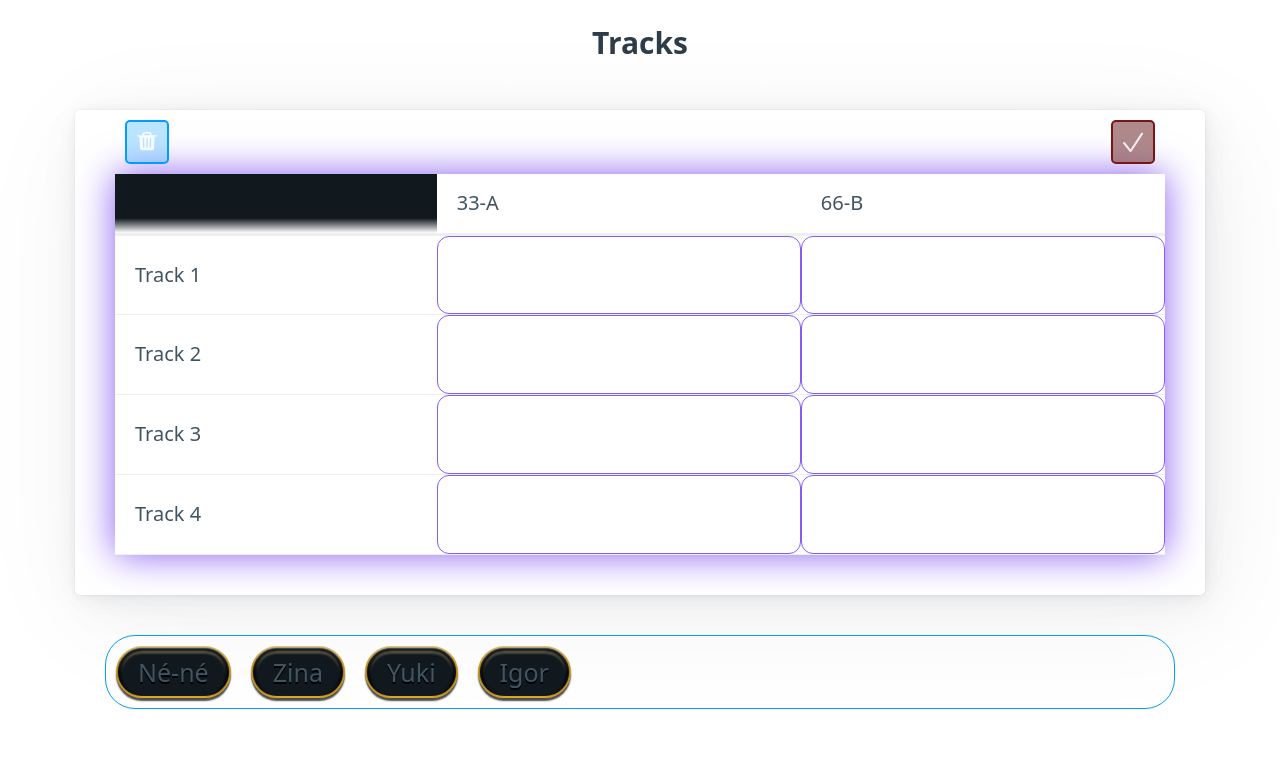
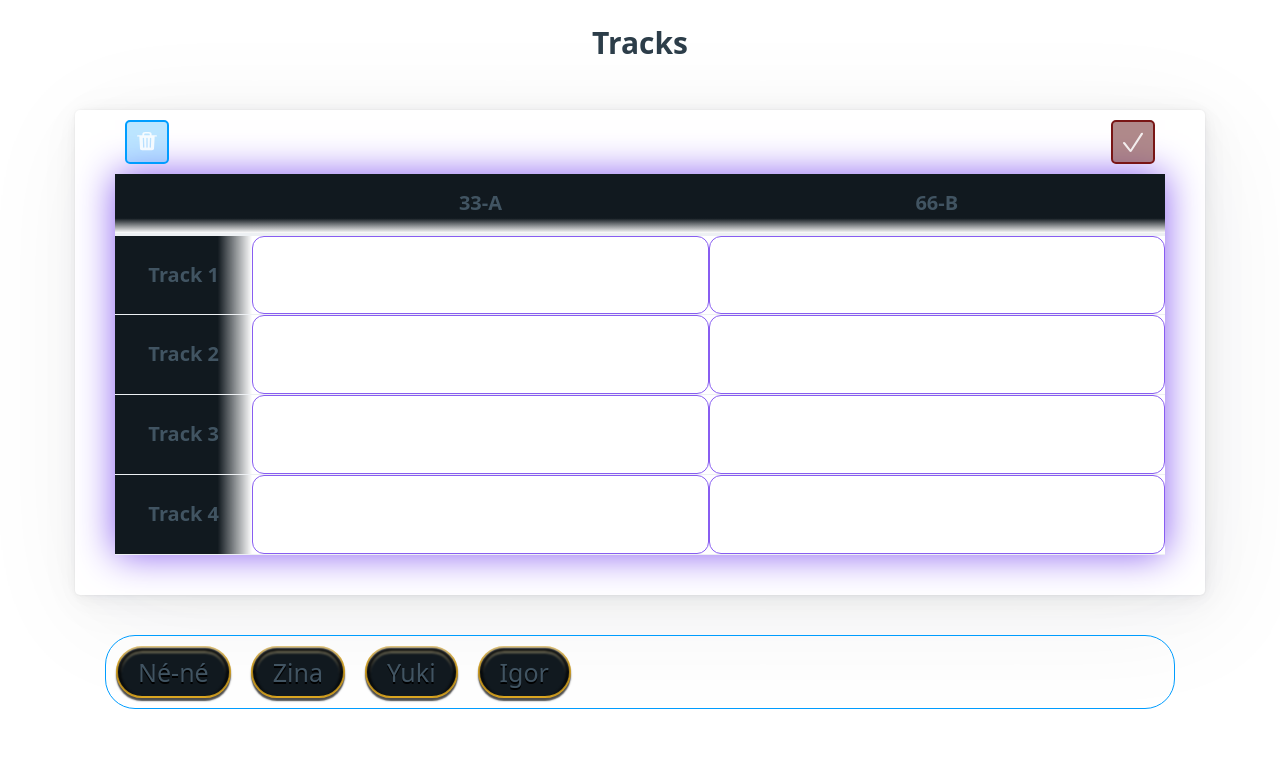
Before and after one commit to its-all-waves/cs50-final-setflow-tracks-in-svelte, a SvelteKit app: page /tracks in a window 1280 px wide. Shown: the top 765 px of the page. Built offline with nearby package versions, Linux system fonts and the light colour scheme.

Commit message:
make <Header> better: change dataset attributes; get rid of ugly svelte if statement; add css back in

```diff
--- a/src/routes/tracks/header.svelte
+++ b/src/routes/tracks/header.svelte
@@ -40,18 +40,43 @@
 	}
 </script>
 
-{#if type === 'scene'}
-	<th
-		data-scene-col={name}
-		on:pointerup={setSelectedHeader(type, name)}
-	>
-		{display(name)}
-	</th>
-{:else if type === 'track'}
-	<th on:pointerup={setSelectedHeader(type, name)}>
-		{display(name)}
-	</th>
-{/if}
+<th
+	data-scene-header={type === 'scene' ? name : undefined}
+	data-track-header={type === 'track' ? name : undefined}
+	on:pointerup={setSelectedHeader(type, name)}
+>
+	{display(name)}
+</th>
 
 <style>
+	th {
+		margin: 0;
+		padding: 0;
+		text-align: center;
+		font-weight: bold;
+	}
+
+	[data-scene-header] {
+		position: sticky; /* currently does nothing... */
+		top: -0.6rem;
+		height: 3rem;
+		background: rgb(17, 25, 31);
+		background: linear-gradient(180deg, rgba(17, 25, 31, 1) 75%, rgba(17, 25, 31, 0) 100%);
+	}
+
+	/* row headers - keep narrow */
+	[data-track-header] {
+		position: sticky;
+		left: 0;
+		width: 12ch;
+		min-width: 9ch;
+		background: rgb(17, 25, 31);
+		background: linear-gradient(90deg, rgba(17, 25, 31, 1) 75%, rgba(17, 25, 31, 0) 100%);
+	}
+
+	th:hover {
+		text-shadow: 0 2px 1px black, 0px 0px 6px black, 0 0 6px rgba(255, 255, 255, 0.75),
+			0 0 12px rgba(255, 242, 0, 0.75), 0 0 18px rgba(255, 255, 255, 0.75);
+		cursor: pointer;
+	}
 </style>
```
